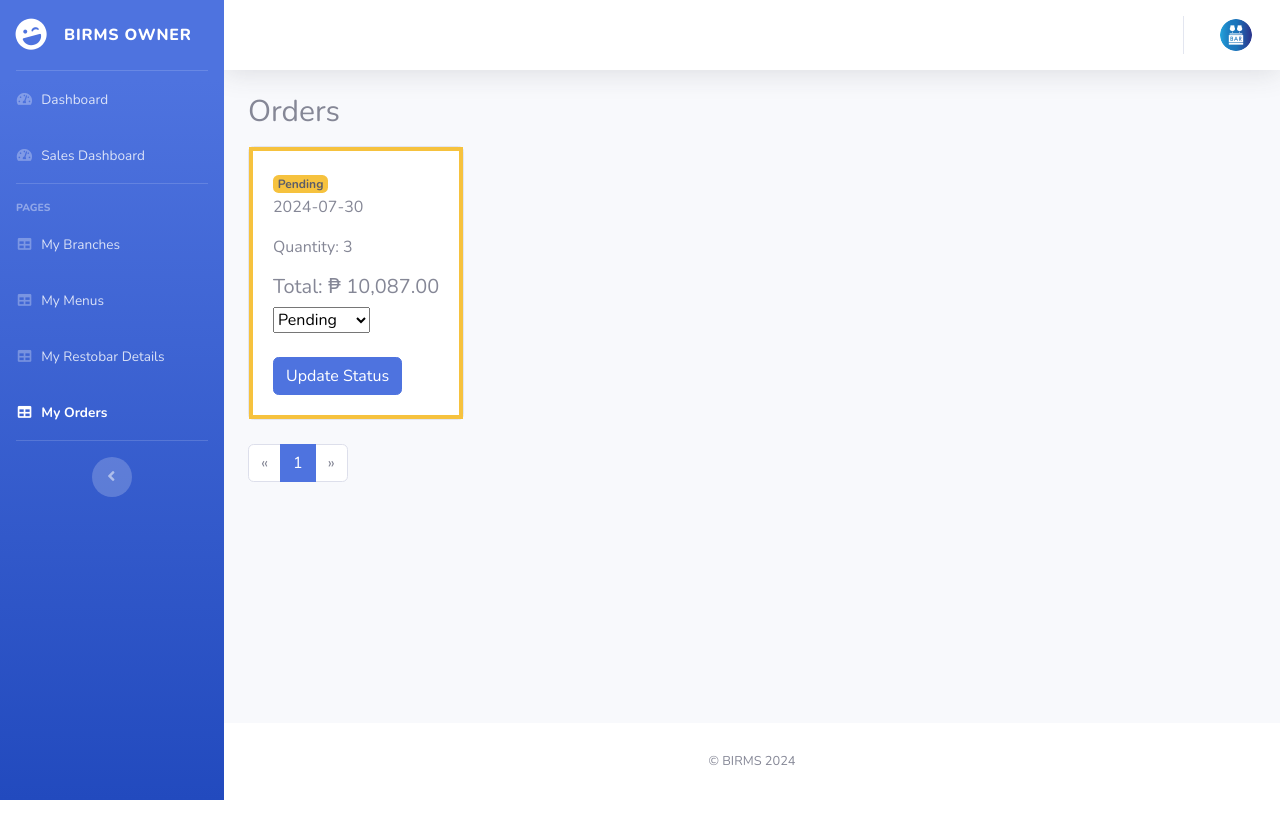
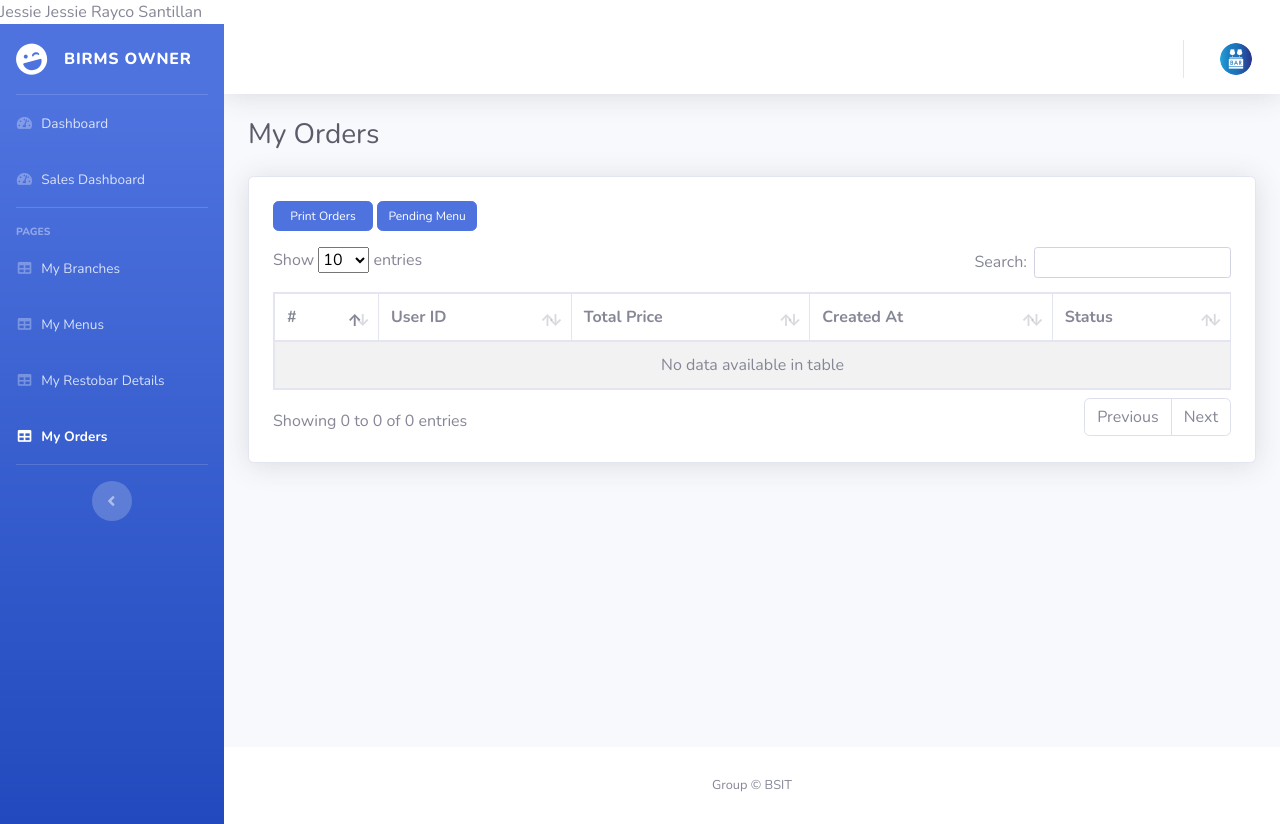
Before and after one commit to shanine01234/BANTAYAN-RESTOBAR-ORDERING-SYSTEM, a PHP site: page /owner/orders.php in a window 1280 px wide. Before the commit the page ends 800 px from the top, so only its background shows below. Run offline with PHP 8.4, Linux system fonts and the light colour scheme; a user stored in the database is signed in; data comes from the database, SQL or seed files in the repository; data that the repository does not hold is empty.

Commit message:
Update orders.php

```diff
--- a/owner/orders.php
+++ b/owner/orders.php
@@ -1,173 +1,183 @@
+
+Jessie
+Jessie Rayco Santillan
 <?php
 require_once('../inc/function.php');
 include('process/restobar_proc.php');
 
 if (!isset($_SESSION['owner_id'])) {
     header('location: login.php');
-    exit();
 }
 
 // Define the Order class
 class Order {
     private $conn;
 
+    // Constructor to initialize the database connection
     public function __construct($conn) {
         $this->conn = $conn;
     }
 
-    public function displayOrders($owner_id, $limit, $offset) {
-        $sql = "SELECT * FROM orders LIMIT ? OFFSET ?";
+    public function displayOrders($owner_id) {
+        // Adjust the SQL query as needed
+        $sql = "SELECT * FROM order_items i INNER JOIN orders o ON i.order_id = o.id INNER JOIN menu m ON i.menu_id = m.id  INNER JOIN owner w ON m.owner_id = w.owner_id WHERE w.owner_id = $owner_id GROUP BY o.id"; // Adjust this to reflect your actual filtering logic
         $stmt = $this->conn->prepare($sql);
-        $stmt->bind_param("ii", $limit, $offset);
         $stmt->execute();
         $result = $stmt->get_result();
         return $result->fetch_all(MYSQLI_ASSOC);
-    }
-
-    public function getOrderCount() {
-        $sql = "SELECT COUNT(*) as total FROM orders";
-        $stmt = $this->conn->prepare($sql);
-        $stmt->execute();
-        $result = $stmt->get_result();
-        return $result->fetch_assoc()['total'];
-    }
-
-    public function getConfirmedOrderSales() {
-        $sql = "SELECT SUM(total_price) as total_sales FROM orders WHERE status = 2";
-        $stmt = $this->conn->prepare($sql);
-        $stmt->execute();
-        $result = $stmt->get_result();
-        return $result->fetch_assoc()['total_sales'];
     }
 }
 
 // Create an instance of the Order class
 $order = new Order($oop->conn); // Assuming $oop->conn is your database connection
-
-// Handle the status update request
-if ($_SERVER['REQUEST_METHOD'] === 'POST') {
-    $order_id = $_POST['order_id'];
-    $status = $_POST['status'];
-
-    if (is_numeric($order_id) && in_array($status, [1, 2, 3])) {
-        $sql = "UPDATE orders SET status = ? WHERE id = ?";
-        $stmt = $oop->conn->prepare($sql);
-        $stmt->bind_param("ii", $status, $order_id);
-
-        if ($stmt->execute()) {
-            header('Location: orders.php'); // Redirect back to orders page
-            exit();
-        } else {
-            $error_message = "Error updating status: " . $stmt->error;
-        }
-    } else {
-        $error_message = "Invalid data provided.";
-    }
-}
-
-// Set up pagination
-$limit = 8; // Number of items per page
-$total_orders = $order->getOrderCount(); // Get total number of orders
-$total_pages = ceil($total_orders / $limit); // Calculate total number of pages
-
-// Get the current page number from the URL parameter, default to 1
-$page = isset($_GET['page']) ? intval($_GET['page']) : 1;
-$page = ($page > $total_pages) ? $total_pages : $page; // Ensure page is not out of bounds
-$offset = ($page - 1) * $limit;
-
-// Fetch paginated orders
-$orders = $order->displayOrders($_SESSION['owner_id'], $limit, $offset);
-
-// Get dashboard data
-$confirmed_sales = $order->getConfirmedOrderSales();
 ?>
 
 <!DOCTYPE html>
 <html lang="en">
+
 <head>
     <meta charset="utf-8">
     <meta http-equiv="X-UA-Compatible" content="IE=edge">
     <meta name="viewport" content="width=device-width, initial-scale=1, shrink-to-fit=no">
     <meta name="description" content="">
     <meta name="author" content="">
+
     <title>BIRMS | Owner Orders</title>
+
+    <!-- Custom fonts for this template-->
     <link href="../vendor/fontawesome-free/css/all.min.css" rel="stylesheet" type="text/css">
     <link href="https://fonts.googleapis.com/css?family=Nunito:200,200i,300,300i,400,400i,600,600i,700,700i,800,800i,900,900i" rel="stylesheet">
+    <!-- Custom styles for this template-->
     <link href="../css/sb-admin-2.min.css" rel="stylesheet">
     <link href="../css/datatables.min.css" rel="stylesheet">
+    <style>
+        .button-row {
+    display: flex;
+    align-items: center; /* Align items vertically */
+    justify-content: flex-start; /* Align items horizontally to the left */
+}
+
+.btn-custom-small {
+    height: 30px; /* Adjust as needed */
+    width: 100px; /* Adjust as needed */
+    font-size: 12px; /* Optional: adjust font size */
+    padding: 0; /* Remove default padding */
+}
+    </style>
 </head>
+
 <body id="page-top">
+
+    <!-- Page Wrapper -->
     <div id="wrapper">
+
+        <!-- Sidebar -->
         <ul class="navbar-nav bg-gradient-primary sidebar sidebar-dark accordion" id="accordionSidebar">
+
+            <!-- Sidebar - Brand -->
             <a class="sidebar-brand d-flex align-items-center justify-content-center" href="#">
                 <div class="sidebar-brand-icon rotate-n-15">
                     <i class="fas fa-laugh-wink"></i>
                 </div>
                 <div class="sidebar-brand-text mx-3">BIRMS Owner</div>
             </a>
+
+            <!-- Divider -->
             <hr class="sidebar-divider my-0">
+
+            <!-- Nav Item - Dashboard -->
             <li class="nav-item">
                 <a class="nav-link" href="index.php">
                     <i class="fas fa-fw fa-tachometer-alt"></i>
-                    <span>Dashboard</span>
-                </a>
+                    <span>Dashboard</span></a>
             </li>
+
             <li class="nav-item">
     <a class="nav-link" href="sales.php">
         <i class="fas fa-fw fa-tachometer-alt"></i>
         <span> Sales Dashboard</span></a>
 </li>
+
+            <!-- Divider -->
             <hr class="sidebar-divider">
-            <div class="sidebar-heading">Pages</div>
+
+            <!-- Heading -->
+            <div class="sidebar-heading">
+                Pages
+            </div>
+
+            <!-- Nav Item - Charts -->
             <li class="nav-item">
                 <a class="nav-link" href="branch.php">
                     <i class="fas fa-fw fa-table"></i>
-                    <span>My Branches</span>
-                </a>
+                    <span>My Branches</span></a>
             </li>
+
+            <!-- Nav Item - Charts -->
             <li class="nav-item">
                 <a class="nav-link" href="menu.php">
                     <i class="fas fa-fw fa-table"></i>
-                    <span>My Menus</span>
-                </a>
+                    <span>My Menus</span></a>
             </li>
+
+            <!-- Nav Item - Charts -->
             <li class="nav-item">
                 <a class="nav-link" href="resto_details.php">
                     <i class="fas fa-fw fa-table"></i>
-                    <span>My Restobar Details</span>
-                </a>
+                    <span>My Restobar Details</span></a>
             </li>
+
+            <!-- Nav Item - Orders -->
             <li class="nav-item active">
-                <a class="nav-link" href="order.php">
+                <a class="nav-link" href="orders.php">
                     <i class="fas fa-fw fa-table"></i>
-                    <span>My Orders</span>
-                </a>
+                    <span>My Orders</span></a>
             </li>
+
+            <!-- Divider -->
             <hr class="sidebar-divider d-none d-md-block">
+
+            <!-- Sidebar Toggler (Sidebar) -->
             <div class="text-center d-none d-md-inline">
                 <button class="rounded-circle border-0" id="sidebarToggle"></button>
             </div>
         </ul>
+        <!-- End of Sidebar -->
 
+        <!-- Content Wrapper -->
         <div id="content-wrapper" class="d-flex flex-column">
+
+            <!-- Main Content -->
             <div id="content">
+
+                <!-- Topbar -->
                 <nav class="navbar navbar-expand navbar-light bg-white topbar mb-4 static-top shadow">
+                    <!-- Sidebar Toggle (Topbar) -->
                     <button id="sidebarToggleTop" class="btn btn-link d-md-none rounded-circle mr-3">
                         <i class="fa fa-bars"></i>
                     </button>
+
+                    <!-- Topbar Navbar -->
                     <ul class="navbar-nav ml-auto">
                         <div class="topbar-divider d-none d-sm-block"></div>
+                        <!-- Nav Item - User Information -->
                         <li class="nav-item dropdown no-arrow">
-                            <a class="nav-link dropdown-toggle" href="#" id="userDropdown" role="button" data-toggle="dropdown" aria-haspopup="true" aria-expanded="false">
+                            <a class="nav-link dropdown-toggle" href="#" id="userDropdown" role="button"
+                                data-toggle="dropdown" aria-haspopup="true" aria-expanded="false">
                                 <?php
                                 $myrow = $oop->displayOwnerDets($_SESSION['owner_id']);
-                                foreach ($myrow as $row) {
+                                foreach($myrow as $row){
                                 ?>
-                                <span class="mr-2 d-none d-lg-inline text-gray-600 small"><?= $row['firstname'] . " " . $row['lastname'] ?></span>
-                                <img class="img-profile rounded-circle" src="../img/profiles/<?php if (empty($row['profile'])) { echo 'owner.png'; } else { echo $row['profile']; } ?>">
-                                <?php } ?>
+                                <span class="mr-2 d-none d-lg-inline text-gray-600 small"><?=$row['firstname']." ".$row['lastname']?></span>
+                                <img class="img-profile rounded-circle"
+                                    src="../img/profiles/<?php if(empty($row['profile'])){ echo 'owner.png'; }else{ echo $row['profile'];}?>">
+                                <?php
+                                }
+                                ?>
                             </a>
-                            <div class="dropdown-menu dropdown-menu-right shadow animated--grow-in" aria-labelledby="userDropdown">
+                            <!-- Dropdown - User Information -->
+                            <div class="dropdown-menu dropdown-menu-right shadow animated--grow-in"
+                                aria-labelledby="userDropdown">
                                 <a class="dropdown-item" href="#" data-toggle="modal" data-target="#logoutModal">
                                     <i class="fas fa-sign-out-alt fa-sm fa-fw mr-2 text-gray-400"></i>
                                     Logout
@@ -176,106 +186,100 @@ $confirmed_sales = $order->getConfirmedOrderSales();
                         </li>
                     </ul>
                 </nav>
+                <!-- End of Topbar -->
+
+                <!-- Begin Page Content -->
+                <div class="container-fluid">
 
                     <!-- Page Heading -->
-                <div class="container-fluid">
-                    <h4 class="text-start my-3" style="font-size:30px">Orders</h4>
+                    <div class="d-sm-flex align-items-center justify-content-between mb-4">
+                        <h1 class="h3 mb-0 text-gray-800">My Orders</h1>
+                    </div>
 
+                    <!-- Content Row -->
+                    <div class="row">
+                        <div class="col">
                             <!-- Orders Table -->
-                    <?php if (isset($error_message)) { echo '<div class="alert alert-danger">' . $error_message . '</div>'; } ?>
+                            <div class="card shadow mb-4 p-4 w-100">
+                            <div class="button-row">
+                                   <button class="btn btn-primary btn-custom-small mb-3" onclick="printTable()">Print Orders</button>&nbsp;
+                                   <button class="btn btn-primary btn-custom-small mb-3" onclick="window.location.href='orders.php'">Pending Menu</button>
 
-                    <div class="row">
-                        <?php foreach ($orders as $row) {
-                            $get_items = $oop->conn->query("SELECT m.*, o.quantity FROM order_items o INNER JOIN menu m ON o.menu_id = m.id WHERE order_id = '" . $row['id'] . "'");
+                           </div>
+
+                                <div class="data_table">
+                                    <table id="ordersTable" class="table table-striped table-bordered">
+                                        <thead>
+                                            <tr>
+                                                <th>#</th>
+                                                <th>User ID</th>
+                                                <th>Total Price</th>
+                                                <th>Created At</th>
+                                                <th>Status</th>
+                                            </tr>
+                                        </thead>
+                                        <tbody>
+                                            <?php
+                                            $orders = $order->displayOrders($_SESSION['owner_id']);
+                                            $i = 1;
+                                            foreach($orders as $order){
                                                 ?>
-                        <div class="col-md-3 mb-4 d-flex align-items-stretch">
-                            <div class="card menu-card">
-                                <div class="card-body" style="border: 4px solid #f6c23e;">
-                                    <div class="float-end">
+                                                <tr>
+                                                    <td><?=$i++?></td>
+                                                    <td><?=$order['user_id']?></td>
+                                                    <td>₱<?=$order['total_price']?></td>
+                                                    <td><?=$order['created_at']?></td>
+                                                    <td>
                                                         <?php
-                                        if ($row['status'] == 1) {
-                                            echo '<span class="badge bg-warning text-dark">Pending</span>';
-                                        } else if ($row['status'] == 2) {
-                                            echo '<span class="badge bg-primary">Confirmed</span>';
-                                        } else if ($row['status'] == 3) {
-                                            echo '<span class="badge bg-success">Finished</span>';
+                                                        switch($order['status']){
+                                                            case 1: echo "Pending"; break;
+                                                            case 2: echo "Confirmed"; break;
+                                                            case 3: echo "Finished"; break;
+                                                            default: echo "Unknown"; break;
                                                         }
                                                         ?>
-                                    </div>
-                                    <p><?= date('Y-m-d', strtotime($row['created_at'])) ?></p>
-                                    <p>Quantity: <?= $get_items->num_rows ?></p>
-                                    <h5>Total: &#8369 <?= number_format($row['total_price'], 2) ?></h5>
 
-                                    <!-- Status Update Form -->
-                                    <form method="post" action="">
-                                        <input type="hidden" name="order_id" value="<?= $row['id'] ?>">
-                                        <div class="form-group">
-                                            <select name="status" class="form-select">
-                                                <option value="1" <?= $row['status'] == 1 ? 'selected' : '' ?>>Pending</option>
-                                                <option value="2" <?= $row['status'] == 2 ? 'selected' : '' ?>>Confirmed</option>
-                                                <option value="3" <?= $row['status'] == 3 ? 'selected' : '' ?>>Finished</option>
-                                            </select>
-                                        </div>
-                                        <button type="submit" class="btn btn-primary mt-2">Update Status</button>
-                                    </form>
-                                </div>
-                            </div>
-                        </div>
-
-                        <div class="modal fade" id="receipt-<?= $row['id'] ?>">
-                            <div class="modal-dialog">
-                                <div class="modal-content">
-                                    <div class="modal-header">
-                                        <h5 class="modal-title">Order Receipt</h5>
-                                        <button type="button" class="close" data-dismiss="modal" aria-label="Close">
-                                            <span aria-hidden="true">&times;</span>
-                                        </button>
-                                    </div>
-                                    <div class="modal-body">
-                                        <!-- Order Details -->
+                                                    </td>
+                                                </tr>
+                                                <?php
+                                            }
+                                            ?>
+                                        </tbody>
+                                    </table>
                                 </div>
                             </div>
                         </div>
                     </div>
-                        <?php } ?>
                 </div>
+                <!-- /.container-fluid -->
 
-                    <!-- Pagination Controls -->
-                    <nav aria-label="Page navigation">
-                        <ul class="pagination">
-                            <li class="page-item <?= $page <= 1 ? 'disabled' : '' ?>">
-                                <a class="page-link" href="?page=<?= $page - 1 ?>" aria-label="Previous">
-                                    <span aria-hidden="true">&laquo;</span>
-                                </a>
-                            </li>
-                            <?php for ($i = 1; $i <= $total_pages; $i++) : ?>
-                                <li class="page-item <?= $i == $page ? 'active' : '' ?>">
-                                    <a class="page-link" href="?page=<?= $i ?>"><?= $i ?></a>
-                                </li>
-                            <?php endfor; ?>
-                            <li class="page-item <?= $page >= $total_pages ? 'disabled' : '' ?>">
-                                <a class="page-link" href="?page=<?= $page + 1 ?>" aria-label="Next">
-                                    <span aria-hidden="true">&raquo;</span>
-                                </a>
-                            </li>
-                        </ul>
-                    </nav>
             </div>
-            </div>
+            <!-- End of Main Content -->
 
             <!-- Footer -->
             <footer class="sticky-footer bg-white">
                 <div class="container my-auto">
                     <div class="copyright text-center my-auto">
-                        <span>© BIRMS 2024</span>
+                        <span>Group &copy; BSIT</span>
                     </div>
                 </div>
             </footer>
+            <!-- End of Footer -->
+
         </div>
+        <!-- End of Content Wrapper -->
+
     </div>
+    <!-- End of Page Wrapper -->
+
+    <!-- Scroll to Top Button-->
+    <a class="scroll-to-top rounded" href="#page-top">
+        <i class="fas fa-angle-up"></i>
+    </a>
 
     <!-- Logout Modal-->
-    <div class="modal fade" id="logoutModal" tabindex="-1" role="dialog" aria-labelledby="exampleModalLabel" aria-hidden="true">
+    <div class="modal fade" id="logoutModal" tabindex="-1" role="dialog" aria-labelledby="exampleModalLabel"
+        aria-hidden="true">
         <div class="modal-dialog" role="document">
             <div class="modal-content">
                 <div class="modal-header">
@@ -287,16 +291,41 @@ $confirmed_sales = $order->getConfirmedOrderSales();
                 <div class="modal-body">Select "Logout" below if you are ready to end your current session.</div>
                 <div class="modal-footer">
                     <button class="btn btn-secondary" type="button" data-dismiss="modal">Cancel</button>
-                    <a class="btn btn-primary" href="logout.php">Logout</a>
+                    <a class="btn btn-primary" href="process/logout.php">Logout</a>
                 </div>
             </div>
         </div>
     </div>
 
+    <!-- Bootstrap core JavaScript-->
     <script src="../vendor/jquery/jquery.min.js"></script>
     <script src="../vendor/bootstrap/js/bootstrap.bundle.min.js"></script>
+    <!-- Core plugin JavaScript-->
     <script src="../vendor/jquery-easing/jquery.easing.min.js"></script>
+    <!-- Custom scripts for all pages-->
     <script src="../js/sb-admin-2.min.js"></script>
+    <!-- Page level plugins -->
+    <script src="../vendor/chart.js/Chart.min.js"></script>
     <script src="../js/datatables.min.js"></script>
+    <script>
+        $(document).ready(function() {
+            $('#ordersTable').DataTable();
+        });
+
+        function printTable() {
+            var printWindow = window.open('', '', 'height=600,width=800');
+            printWindow.document.write('<html><head><title>Print Orders</title>');
+            printWindow.document.write('<link rel="stylesheet" href="../css/sb-admin-2.min.css" type="text/css">');
+            printWindow.document.write('<link rel="stylesheet" href="../css/datatables.min.css" type="text/css">');
+            printWindow.document.write('</head><body >');
+            printWindow.document.write('<h1>My Orders</h1>');
+            printWindow.document.write(document.querySelector('#ordersTable').outerHTML);
+            printWindow.document.write('</body></html>');
+            printWindow.document.close();
+            printWindow.focus();
+            printWindow.print();
+        }
+    </script>
 </body>
+
 </html>
```
Lines whose indentation alone changed are shown as unchanged.
